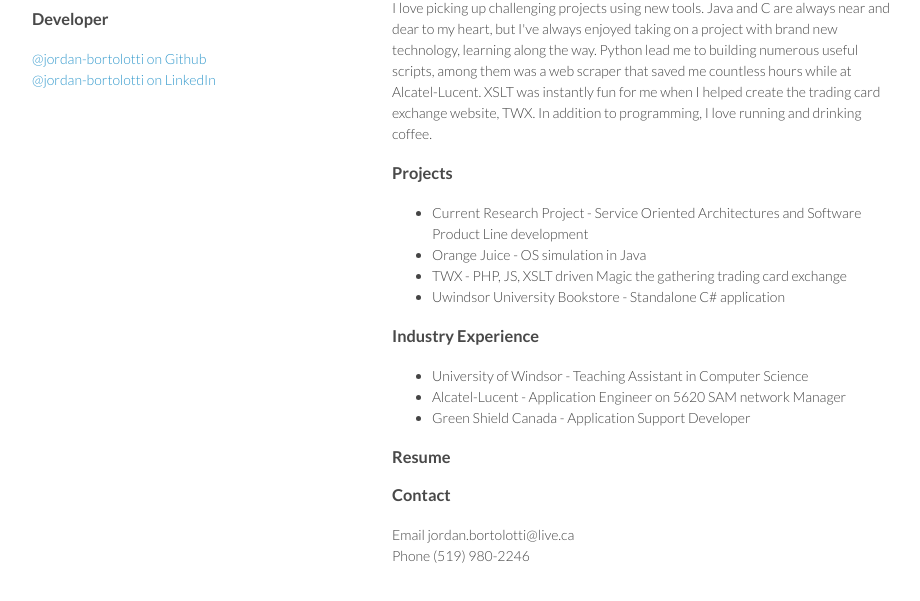
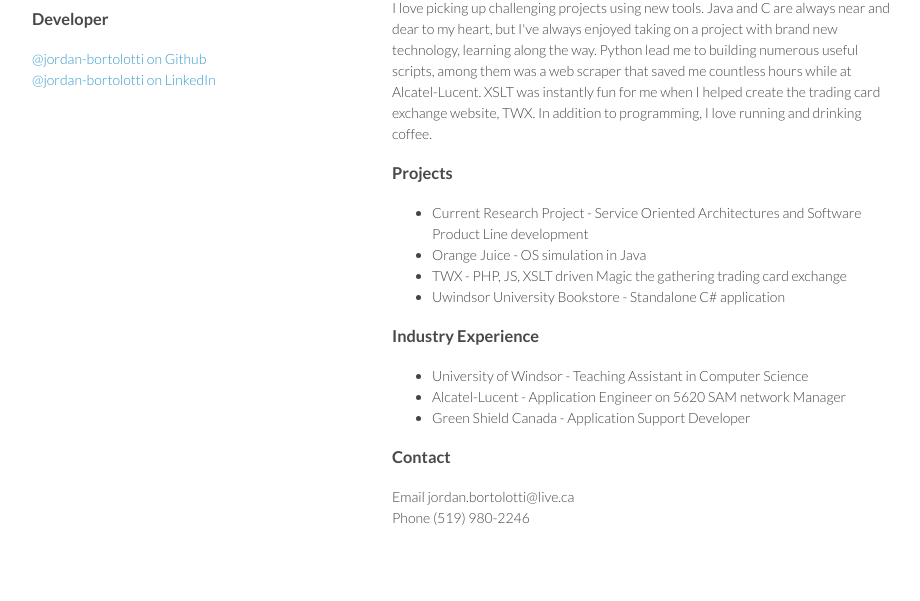
Before and after one commit to Jordan-Bortolotti/jordan-bortolotti.github.io, a plain HTML site: page index.html in a window 1280 px wide. Shown: the part 99-700 px from the top of the page, without its empty margins (178-1098 px from the left). Drawn offline with Linux system fonts and the light colour scheme.

Commit message:
page cleanup

```diff
--- a/index.html
+++ b/index.html
@@ -13,6 +13,7 @@
     <![endif]-->
   </head>
   <body>
+
     <div class="wrapper">
       <header>
         <h1>Jordan Bortolotti</h1>
@@ -54,7 +55,7 @@ $ git checkout gh-pages
 </ul>
 
 <h3>
-<a id="resume" class="anchor" href="#resume" aria-hidden="true"><span class="octicon octicon-link"></span></a>Resume</h3>
+<!--<a id="resume" class="anchor" href="#resume" aria-hidden="true"><span class="octicon octicon-link"></span></a>Resume</h3>-->
 
 <h3>
 <a id="contact" class="anchor" href="#contact" aria-hidden="true"><span class="octicon octicon-link"></span></a>Contact</h3>
```
